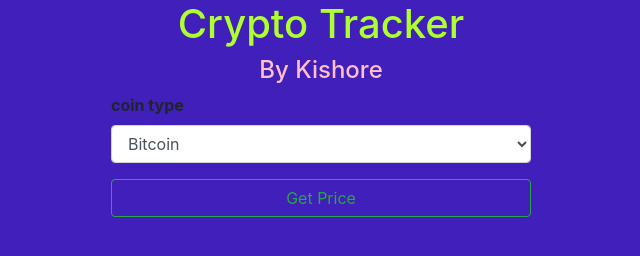
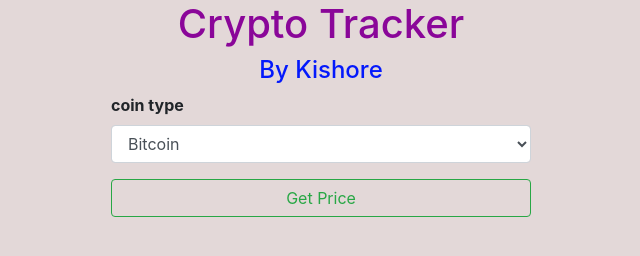
Before and after one commit to Kishorevr97/cryptoproject, a plain HTML site: page index.html in a window 1280 px wide. Shown: the whole page, without its empty margins (319-959 px from the left). Drawn offline with nearby package versions, Linux system fonts and the light colour scheme.

Commit message:
Update index.html

```diff
--- a/index.html
+++ b/index.html
@@ -7,11 +7,11 @@
     <link rel="stylesheet" href="https://stackpath.bootstrapcdn.com/bootstrap/4.1.3/css/bootstrap.min.css" integrity="sha384-MCw98/SFnGE8fJT3GXwEOngsV7Zt27NXFoaoApmYm81iuXoPkFOJwJ8ERdknLPMO" crossorigin="anonymous">
     <title>Crypto Tracker</title>
 </head>
-<body style="background-color: rgb(64, 31, 186);">
+<body style="background-color: rgb(227, 216, 216);">
     <div class="container">
         <div class="row justify-content-center">
-            <h1 class="col-md-7 text-center" style="color: greenyellow;">Crypto Tracker</h1>
-            <h4 class="col-md-7 text-center" style="color: pink;">By Kishore</h4>
+            <h1 class="col-md-7 text-center" style="color: rgb(138, 6, 153)">Crypto Tracker</h1>
+            <h4 class="col-md-7 text-center" style="color: rgb(4, 25, 252)">By Kishore</h4>
             <div class="col-md-6 row justify-content-center">
                 <div class="col-10">
                     <form action="" id="searchForm">
```
